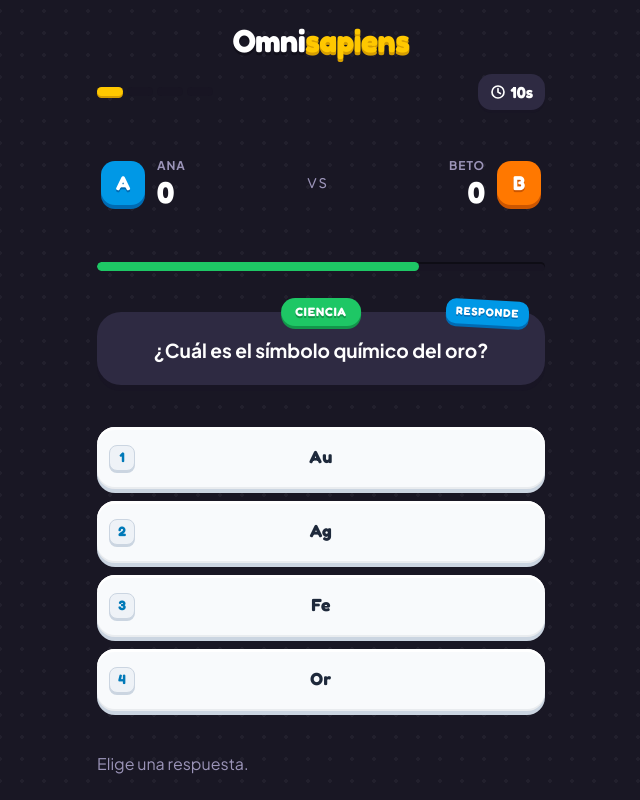
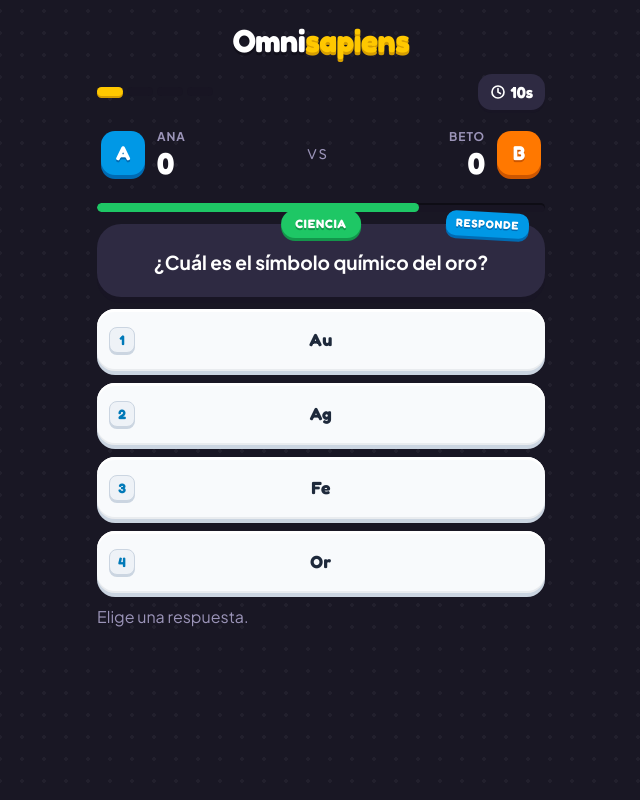
Before and after one commit to Fernandooxz1/Omnisapiens, a SvelteKit app in the folder frontend/: page /play in a window 1280 px wide. Shown: the whole page, without its empty margins (319-959 px from the left). Built offline with nearby package versions, Linux system fonts and the light colour scheme.

Commit message:
fix(play): ritmo fijo en la partida y paso siguiente flotante mas bajo

```diff
--- a/frontend/src/app.css
+++ b/frontend/src/app.css
@@ -1009,18 +1009,10 @@ input {
 	margin-top: auto;
 }
 
-/* En juego: la cabecera arriba y el resto repartido, así el aire sobrante no cae
-   entero entre la última respuesta y el botón. */
+/* En juego: ritmo fijo (los bloques pegados, sin repartir el aire) y el sobrante
+   queda al pie, que es donde flota el paso siguiente. */
 .match--live {
 	--cta-inset: max(var(--s-5), env(safe-area-inset-bottom));
-	justify-content: space-between;
-	transition: padding-bottom 0.2s ease;
-}
-
-/* El velo del paso siguiente mide `--cta-inset` + `--s-2` + el botón, y el tablero se
-   corre ese mismo alto: entra flotando y no tapa ninguna respuesta. */
-.match--live.is-reveal {
-	padding-bottom: calc(var(--s-2) + var(--key-h));
 }
 
 /* Tope de la columna: 4 teclas de 62 px más sus separaciones. */
@@ -1028,13 +1020,9 @@ input {
 	max-height: calc(62px * 4 + var(--s-3) * 3);
 }
 
+/* El aviso va pegado a las respuestas: el hueco de abajo es para el paso siguiente. */
 .match--live .match__foot {
 	margin-top: 0;
-}
-
-/* En pantallas bajas el tablero cede unos píxeles de sus teclas antes que scrollear. */
-.match--live.is-reveal .tile {
-	min-height: 44px;
 }
 
 .match__cta {
@@ -1050,10 +1038,15 @@ input {
 	animation: cta-in 0.18s ease-out;
 }
 
+/* Más baja que las teclas grandes: flota y no puede tapar la última respuesta. */
+.match__cta .btn {
+	min-height: 64px;
+	padding: 9px 20px;
+}
+
 @keyframes cta-in {
 	from {
 		opacity: 0;
-		transform: translateY(10px);
 	}
 }
 
--- a/frontend/src/routes/play/+page.svelte
+++ b/frontend/src/routes/play/+page.svelte
@@ -139,7 +139,7 @@
 		</div>
 	</section>
 {:else}
-	<section class="match match--live" class:is-reveal={phase === 'reveal'}>
+	<section class="match match--live">
 		<div class="match__head">
 			<header class="brand">
 				<h1 class="wordmark">
```
